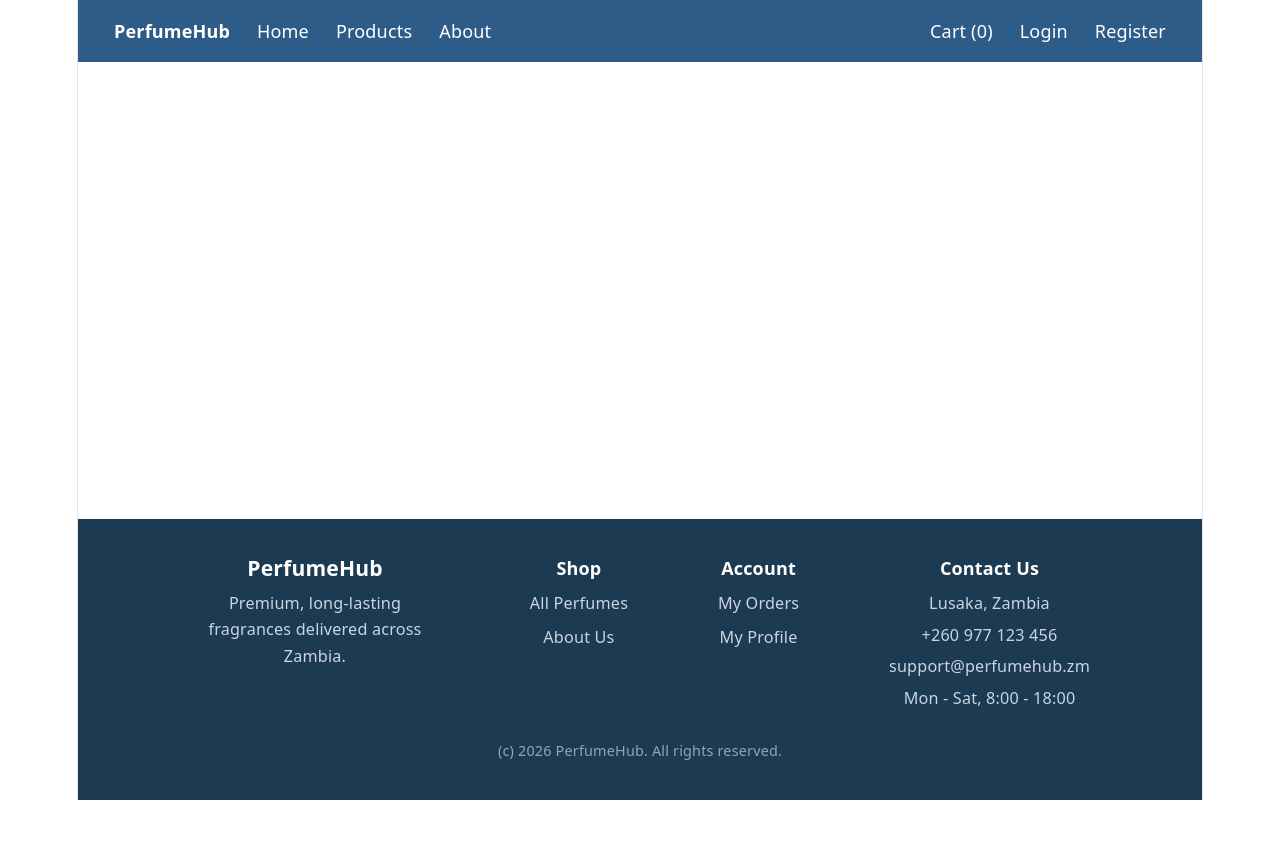
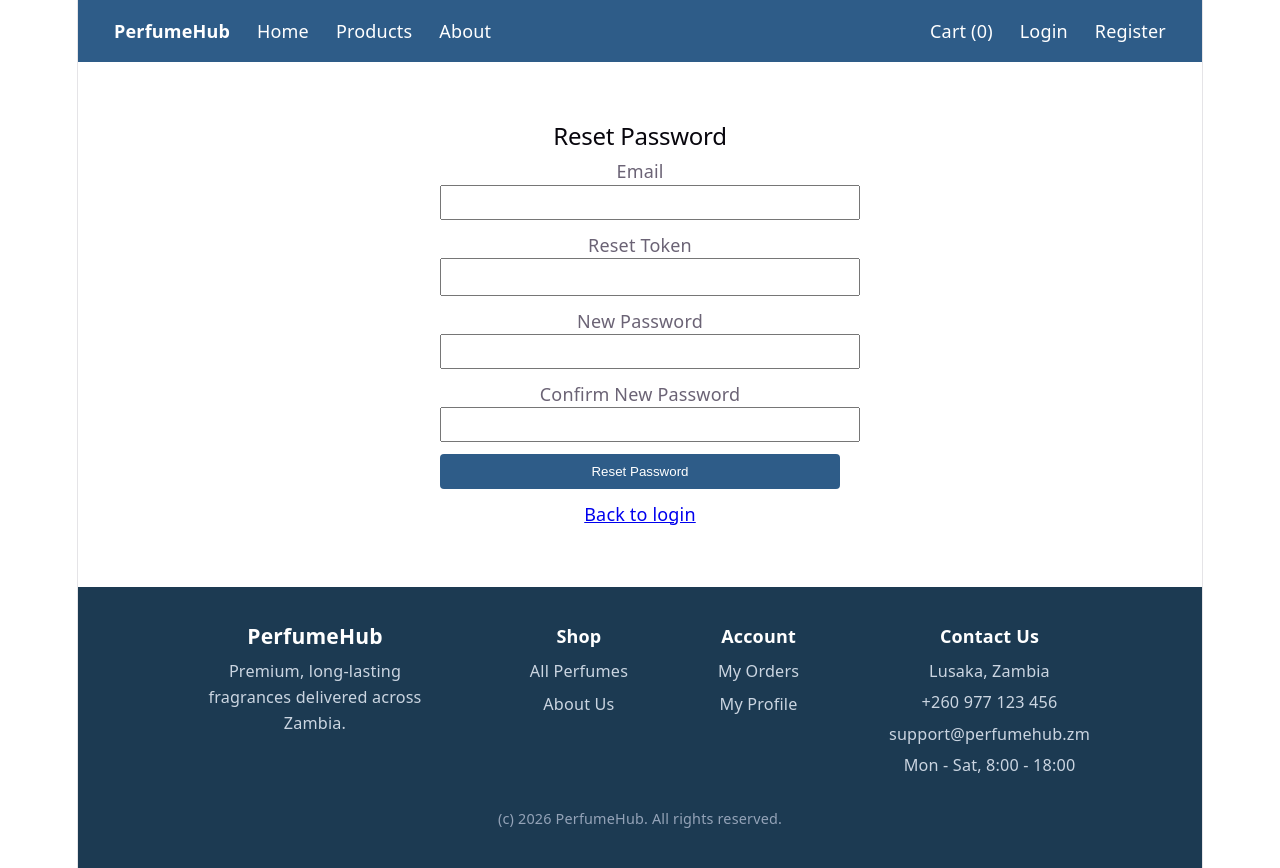
Before and after one commit to brucenzala/perfumehub-web-demo, a React (Vite) app: page /reset-password in a window 1280 px wide. Before the commit the page ends 800 px from the top, so only its background shows below. Built offline with nearby package versions, Linux system fonts and the light colour scheme.

Commit message:
Add forgot password / reset password flow

```diff
--- a/src/App.jsx
+++ b/src/App.jsx
@@ -13,6 +13,8 @@ import Profile from "./pages/Profile";
 import About from "./pages/About";
 import Login from "./pages/Login";
 import Register from "./pages/Register";
+import ForgotPassword from "./pages/ForgotPassword";
+import ResetPassword from "./pages/ResetPassword";
 import "./App.css";
 
 function App() {
@@ -34,6 +36,8 @@ function App() {
                 <Route path="/about" element={<About />} />
                 <Route path="/login" element={<Login />} />
                 <Route path="/register" element={<Register />} />
+                <Route path="/forgot-password" element={<ForgotPassword />} />
+                <Route path="/reset-password" element={<ResetPassword />} />
               </Routes>
             </div>
             <Footer />
--- /dev/null
+++ b/src/pages/ForgotPassword.jsx
@@ -0,0 +1,82 @@
+import { useState } from "react";
+import { Link, useNavigate } from "react-router-dom";
+
+const API_URL = "https://perfumehub-api-ozvz.onrender.com/api";
+
+export default function ForgotPassword() {
+  const [email, setEmail] = useState("");
+  const [error, setError] = useState("");
+  const [loading, setLoading] = useState(false);
+  const [token, setToken] = useState(null);
+  const navigate = useNavigate();
+
+  async function handleSubmit(e) {
+    e.preventDefault();
+    setError("");
+    setLoading(true);
+    try {
+      const res = await fetch(`${API_URL}/forgot-password`, {
+        method: "POST",
+        headers: { "Content-Type": "application/json", Accept: "application/json" },
+        body: JSON.stringify({ email }),
+      });
+      const data = await res.json();
+      if (!res.ok) throw new Error(data.message || "Something went wrong");
+      setToken(data.demo_token);
+    } catch (err) {
+      setError(err.message);
+    } finally {
+      setLoading(false);
+    }
+  }
+
+  if (token) {
+    return (
+      <div style={{ maxWidth: 450, margin: "40px auto", padding: 20 }}>
+        <h2>Reset Token Generated</h2>
+        <p style={{ color: "var(--text)", fontSize: "0.9rem" }}>
+          This is a demo project without an email service connected, so instead
+          of emailing you a reset link, here is your reset token directly.
+          In a production app this would be sent to your inbox.
+        </p>
+        <div style={{ background: "var(--code-bg)", padding: "0.75rem", borderRadius: "6px", wordBreak: "break-all", fontFamily: "monospace", fontSize: "0.85rem", margin: "1rem 0" }}>
+          {token}
+        </div>
+        <button
+          onClick={() => navigate("/reset-password", { state: { email, token } })}
+          style={{ width: "100%", padding: 10, background: "#2E5C88", color: "white", border: "none", borderRadius: "4px", cursor: "pointer" }}
+        >
+          Continue to Reset Password
+        </button>
+      </div>
+    );
+  }
+
+  return (
+    <div style={{ maxWidth: 400, margin: "40px auto", padding: 20 }}>
+      <h2>Forgot Password</h2>
+      <p style={{ color: "var(--text)", fontSize: "0.9rem" }}>
+        Enter your email and we will generate a reset token.
+      </p>
+      {error && <p style={{ color: "red" }}>{error}</p>}
+      <form onSubmit={handleSubmit}>
+        <div style={{ marginBottom: 12 }}>
+          <label>Email</label>
+          <input
+            type="email"
+            value={email}
+            onChange={(e) => setEmail(e.target.value)}
+            required
+            style={{ width: "100%", padding: 8 }}
+          />
+        </div>
+        <button type="submit" disabled={loading} style={{ width: "100%", padding: 10, background: "#2E5C88", color: "white", border: "none", borderRadius: "4px", cursor: "pointer" }}>
+          {loading ? "Sending..." : "Get Reset Token"}
+        </button>
+      </form>
+      <p style={{ marginTop: 12 }}>
+        <Link to="/login">Back to login</Link>
+      </p>
+    </div>
+  );
+}
--- a/src/pages/Login.jsx
+++ b/src/pages/Login.jsx
@@ -58,6 +58,9 @@ export default function Login() {
               {showPassword ? "Hide" : "Show"}
             </button>
           </div>
+          <div style={{ textAlign: "right", marginTop: 4 }}>
+            <Link to="/forgot-password" style={{ fontSize: "0.85rem" }}>Forgot password?</Link>
+          </div>
         </div>
         <button type="submit" disabled={loading} style={{ width: "100%", padding: 10 }}>
           {loading ? "Logging in..." : "Login"}
--- /dev/null
+++ b/src/pages/ResetPassword.jsx
@@ -0,0 +1,108 @@
+import { useState } from "react";
+import { useNavigate, useLocation, Link } from "react-router-dom";
+
+const API_URL = "https://perfumehub-api-ozvz.onrender.com/api";
+
+export default function ResetPassword() {
+  const location = useLocation();
+  const navigate = useNavigate();
+  const [email, setEmail] = useState(location.state?.email || "");
+  const [token, setToken] = useState(location.state?.token || "");
+  const [password, setPassword] = useState("");
+  const [passwordConfirmation, setPasswordConfirmation] = useState("");
+  const [error, setError] = useState("");
+  const [loading, setLoading] = useState(false);
+  const [success, setSuccess] = useState(false);
+
+  async function handleSubmit(e) {
+    e.preventDefault();
+    setError("");
+    setLoading(true);
+    try {
+      const res = await fetch(`${API_URL}/reset-password`, {
+        method: "POST",
+        headers: { "Content-Type": "application/json", Accept: "application/json" },
+        body: JSON.stringify({
+          email,
+          token,
+          password,
+          password_confirmation: passwordConfirmation,
+        }),
+      });
+      const data = await res.json();
+      if (!res.ok) throw new Error(data.message || "Failed to reset password");
+      setSuccess(true);
+      setTimeout(() => navigate("/login"), 2000);
+    } catch (err) {
+      setError(err.message);
+    } finally {
+      setLoading(false);
+    }
+  }
+
+  if (success) {
+    return (
+      <div style={{ maxWidth: 400, margin: "40px auto", padding: 20, textAlign: "center" }}>
+        <h2 style={{ color: "#2f9e44" }}>Password Reset! Check</h2>
+        <p>Redirecting you to login...</p>
+      </div>
+    );
+  }
+
+  return (
+    <div style={{ maxWidth: 400, margin: "40px auto", padding: 20 }}>
+      <h2>Reset Password</h2>
+      {error && <p style={{ color: "red" }}>{error}</p>}
+      <form onSubmit={handleSubmit}>
+        <div style={{ marginBottom: 12 }}>
+          <label>Email</label>
+          <input
+            type="email"
+            value={email}
+            onChange={(e) => setEmail(e.target.value)}
+            required
+            style={{ width: "100%", padding: 8 }}
+          />
+        </div>
+        <div style={{ marginBottom: 12 }}>
+          <label>Reset Token</label>
+          <input
+            type="text"
+            value={token}
+            onChange={(e) => setToken(e.target.value)}
+            required
+            style={{ width: "100%", padding: 8, fontFamily: "monospace", fontSize: "0.85rem" }}
+          />
+        </div>
+        <div style={{ marginBottom: 12 }}>
+          <label>New Password</label>
+          <input
+            type="password"
+            value={password}
+            onChange={(e) => setPassword(e.target.value)}
+            required
+            minLength={6}
+            style={{ width: "100%", padding: 8 }}
+          />
+        </div>
+        <div style={{ marginBottom: 12 }}>
+          <label>Confirm New Password</label>
+          <input
+            type="password"
+            value={passwordConfirmation}
+            onChange={(e) => setPasswordConfirmation(e.target.value)}
+            required
+            minLength={6}
+            style={{ width: "100%", padding: 8 }}
+          />
+        </div>
+        <button type="submit" disabled={loading} style={{ width: "100%", padding: 10, background: "#2E5C88", color: "white", border: "none", borderRadius: "4px", cursor: "pointer" }}>
+          {loading ? "Resetting..." : "Reset Password"}
+        </button>
+      </form>
+      <p style={{ marginTop: 12 }}>
+        <Link to="/login">Back to login</Link>
+      </p>
+    </div>
+  );
+}
```
